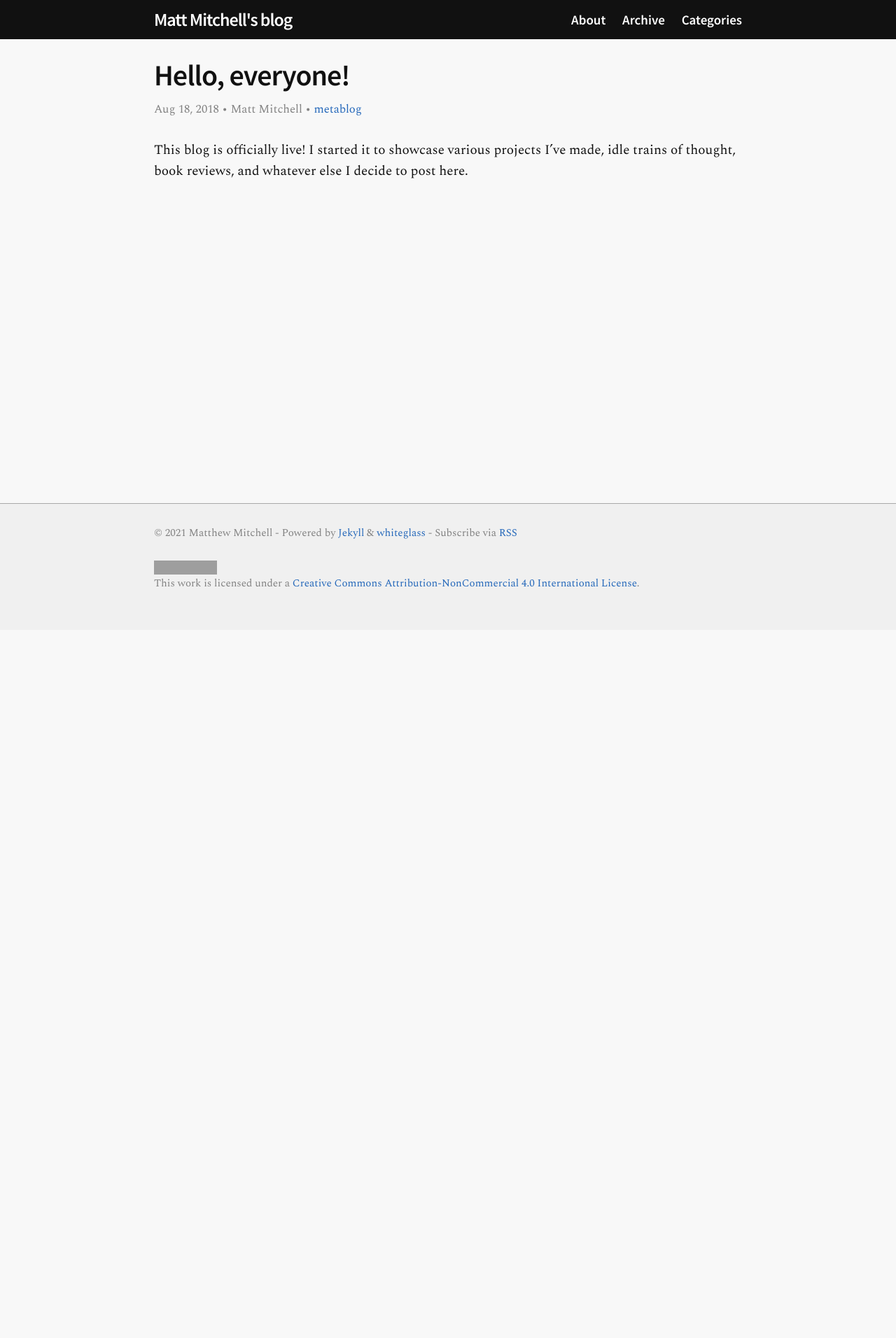
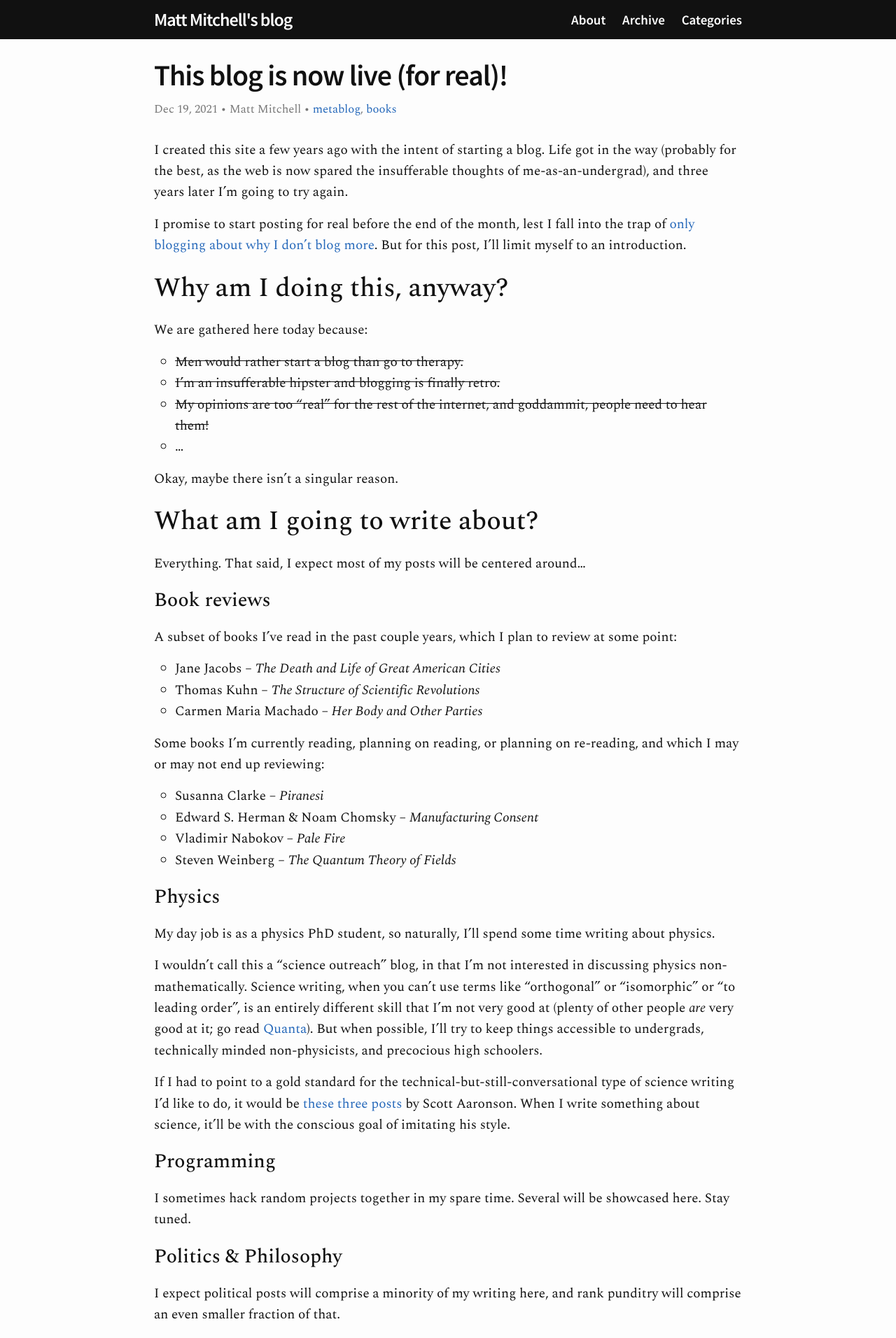
Before and after one commit to matt2718/matt2718.github.io, a Jekyll site: the page built from index.html, in a window 1280 px wide. Shown: the top 1912 px of the page at 70% size. Built offline with Jekyll 4.4.1, drawn with Linux system fonts in a browser that asks for light colours; the list of posts is cut into pages by our own code; before the commit the page ends 900 px from its top, so only the background shows below that; some of the changed text lies outside the part shown; grey boxes are pictures that could not be loaded.

Commit message:
First post (again)

```diff
--- a/_config.yml
+++ b/_config.yml
@@ -7,14 +7,14 @@
 paginate_path: /posts/:num/
 paginate: 5
 
-#jekyll-archives:
-#  enabled:
-#    - categories
-#    - tags
-#  layout: category_archives
-#  permalinks:
-#    category: /categories/:name/
-#    tag: /tags/:name/
+jekyll-archives:
+  enabled:
+    - categories
+    - tags
+  layout: category_archives
+  permalinks:
+    category: /categories/:name/
+    tag: /tags/:name/
 
 defaults:
   -
--- a/_includes/fonts.html
+++ b/_includes/fonts.html
@@ -1,3 +1,3 @@
 <link rel="preconnect" href="https://fonts.googleapis.com">
 <link rel="preconnect" href="https://fonts.gstatic.com" crossorigin>
-<link href="https://fonts.googleapis.com/css2?family=Source+Sans+Pro:ital,wght@0,400;0,600;0,700;1,400;1,600;1,700&family=Spectral:ital,wght@0,300;0,400;0,600;0,700;1,300;1,400;1,600;1,700&display=swap" rel="stylesheet">
+<link href="https://fonts.googleapis.com/css2?family=Source+Sans+Pro:ital,wght@0,400;0,600;0,700;1,400;1,600;1,700&family=Spectral:ital,wght@0,300;0,400;0,500;0,600;0,700;1,300;1,400;1,600;1,700&display=swap" rel="stylesheet">
--- /dev/null
+++ b/_posts/2021-12-19-welcome.md
@@ -0,0 +1,107 @@
+---
+layout: post
+title:  "This blog is now live (for real)!"
+date:   2021-12-19 01:01:26 -0500
+categories: metablog books
+---
+
+I created this site a few years ago with the intent of starting a blog. Life got in the way
+(probably for the best, as the web is now spared the insufferable thoughts of me-as-an-undergrad),
+and three years later I'm going to try again.
+
+I promise to start posting for real before the end of the month, lest I fall into the trap of [only
+blogging about why I don't blog more](https://xkcd.com/621/). But for this post, I'll limit myself
+to an introduction.
+
+# Why am I doing this, anyway?
+
+We are gathered here today because:
+
+* ~~Men would rather start a blog than go to therapy.~~
+* ~~I'm an insufferable hipster and blogging is finally retro.~~
+* ~~My opinions are too "real" for the rest of the internet, and goddammit, people need to hear them!~~
+* ...
+
+Okay, maybe there isn't a singular reason.
+
+# What am I going to write about?
+
+Everything. That said, I expect most of my posts will be centered around...
+
+## Book reviews
+
+A subset of books I've read in the past couple years, which I plan to review at some point:
+
+* Jane Jacobs -- *The Death and Life of Great American Cities*
+* Thomas Kuhn -- *The Structure of Scientific Revolutions*
+* Carmen Maria Machado -- *Her Body and Other Parties*
+
+Some books I'm currently reading, planning on reading, or planning on re-reading, and which I may or may
+not end up reviewing:
+
+* Susanna Clarke -- *Piranesi*
+* Edward S. Herman & Noam Chomsky -- *Manufacturing Consent*
+* Vladimir Nabokov -- *Pale Fire*
+* Steven Weinberg -- *The Quantum Theory of Fields*
+
+## Physics
+
+My day job is as a physics PhD student, so naturally, I'll spend some time writing about physics.
+
+I wouldn't call this a "science outreach" blog, in that I'm not interested in discussing physics
+non-mathematically. Science writing, when you can't use terms like "orthogonal" or "isomorphic" or
+"to leading order", is an entirely different skill that I'm not very good at (plenty of other people
+*are* very good at it; go read [Quanta](https://www.quantamagazine.org/)). But when possible, I'll
+try to keep things accessible to undergrads, technically minded non-physicists, and precocious high
+schoolers.
+
+If I had to point to a gold standard for the technical-but-still-conversational type of science
+writing I'd like to do, it would be [these](https://scottaaronson.blog/?p=3327)
+[three](https://scottaaronson.blog/?p=3712) [posts](https://scottaaronson.blog/?p=122) by Scott
+Aaronson. When I write something about science, it'll be with the conscious goal of imitating his
+style.
+
+## Programming
+
+I sometimes hack random projects together in my spare time. Several will be showcased here. Stay tuned.
+
+## Politics & Philosophy
+
+I expect political posts will comprise a minority of my writing here, and rank punditry will
+comprise an even smaller fraction of that.
+
+This is not because my political views aren't important, or because I believe in being "civil" or
+"apolitical". It's because I rarely feel like I have anything to add. Although all writing is to
+some extent political, most *overtly* political writing is bad, and the handful who can do it well
+are more talented than I am.
+
+That said, if I think of a particularly sharp agrument or a useful framing, I won't hesitate to
+sound off.
+
+# What else?
+
+Earlier, when I said there wasn't a single reason for starting this blog, perhaps I was being more
+pithy than honest. If there *is* a reason, it's the memory of a time before I used social media,
+before everything was about centralization and doomscrolling and reply guys, when the internet
+seemed to present boundless possibility, when it was a place that people could share things they
+love...
+
+...and the vain hope that maybe it could be that way again.
+
+If you'll permit me a further extension of this embarassing measure of sincerity, then in the spirit
+of shaing things we love, I'd like to close with a poem by Edna St. Vincent Millay:
+
+> Euclid alone has looked on Beauty bare.
+> Let all who prate of Beauty hold their peace,
+> And lay them prone upon the earth and cease
+> To ponder on themselves, the while they stare
+> At nothing, intricately drawn nowhere
+> In shapes of shifting lineage; let geese
+> Gabble and hiss, but heroes seek release
+> From dusty bondage into luminous air.
+> O blinding hour, O holy, terrible day,
+> When first the shaft into his vision shone
+> Of light anatomized! Euclid alone
+> Has looked on Beauty bare. Fortunate they
+> Who, though once only and then but far away,
+> Have heard her massive sandal set on stone.
--- a/assets/main.scss
+++ b/assets/main.scss
@@ -16,10 +16,10 @@
 $spacing-unit:     30px;
 
 $text-color:       #111;
-$background-color: #f8f8f8;
+$background-color: #fdfdfd;
 $brand-color:      #2568ba;
 
-$grey-color:       #828282;
+$grey-color:       #777;
 $grey-color-light: lighten($grey-color, 40%);
 $grey-color-dark:  darken($grey-color, 25%);
 
@@ -96,12 +96,46 @@
     @extend .post-title;
 }
 
-/*
-.page-content {
-    background-color: $border-bg-color;
-    .wrapper {
-	background-color: $background-color;
+.post-content {
+  margin-bottom: $spacing-unit;
+
+  h1 {
+    font-weight: 500;
+    font-size: 38px;
+
+    @include media-query($on-laptop) {
+      font-size: 34px;
     }
+  }
+
+  h2 {
+    font-weight: 500;
+    font-size: 28px;
+
+    @include media-query($on-laptop) {
+      font-size: 26px;
+    }
+  }
+
+  h3 {
+    font-weight: 500;
+    font-size: 22px;
+
+    @include media-query($on-laptop) {
+      font-size: 20px;
+    }
+  }
+
+  h4 {
+    font-size: 20px;
+
+    @include media-query($on-laptop) {
+      font-size: 18px;
+    }
+  }
 }
 
-*/
+blockquote {
+  font-size: 19px;
+  letter-spacing: -0.5px;
+}
--- /dev/null
+++ b/categories/books.html
@@ -0,0 +1,5 @@
+---
+title: "books archive"
+layout: catpage
+categories: books
+---
```
